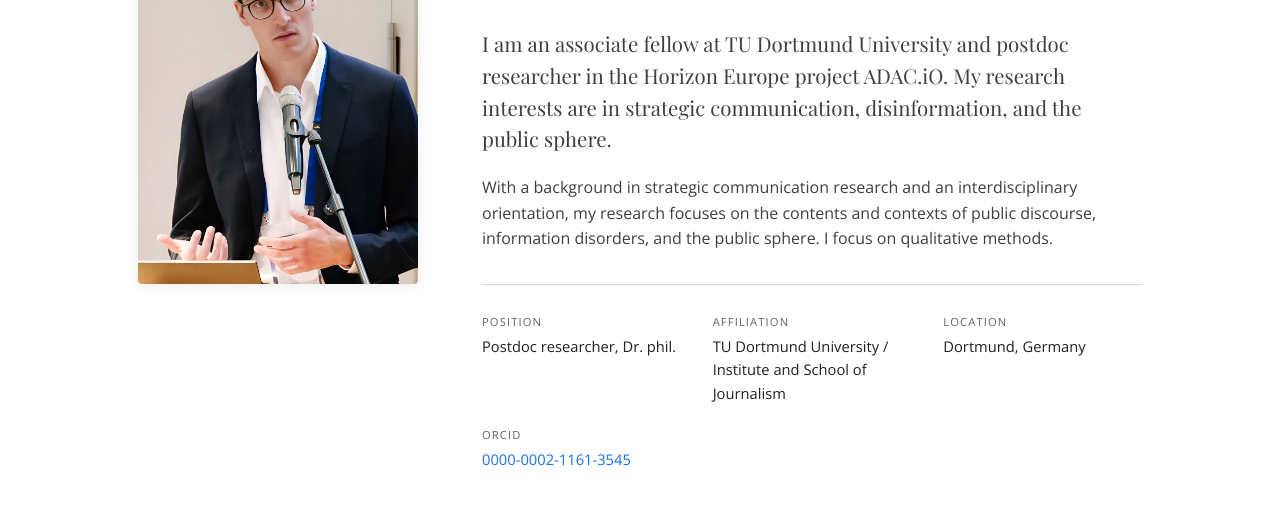
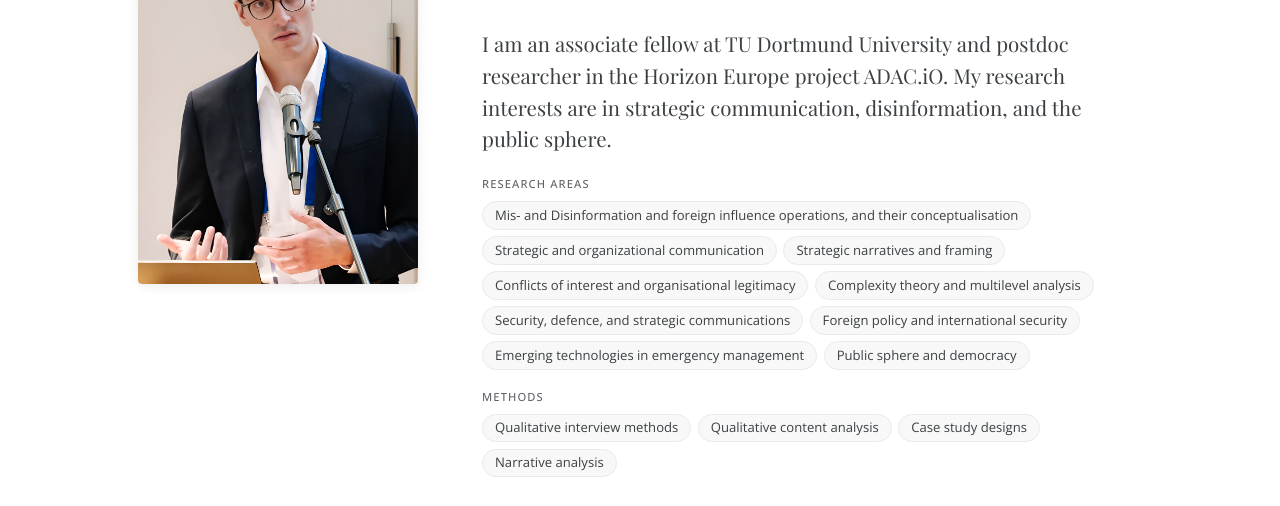
Before and after one commit to Timo-Lenk/timo-lenk, a plain HTML site: page index.html in a window 1280 px wide. Shown: the part 226-732 px from the top of the page. Drawn offline with nearby package versions, Linux system fonts and the light colour scheme; a web font is replaced by a local one.

Commit message:
Add files via upload

```diff
--- a/index.html
+++ b/index.html
@@ -204,6 +204,40 @@
     margin: 0 0 1rem 0;
     max-width: 40em;
     color: var(--ink-soft);
+  }
+
+  /* ——— RESEARCH FOCUS TAGS ——— */
+  .focus {
+    display: grid;
+    gap: 1.1rem;
+    max-width: 44em;
+    margin: 0.5rem 0 0 0;
+  }
+  .focus-label {
+    font-family: var(--sans);
+    font-size: 0.7rem;
+    font-weight: 500;
+    letter-spacing: 0.1em;
+    text-transform: uppercase;
+    color: var(--muted);
+    margin: 0 0 0.5rem 0;
+  }
+  .focus-tags {
+    list-style: none;
+    padding: 0;
+    margin: 0;
+    display: flex;
+    flex-wrap: wrap;
+    gap: 0.4rem;
+  }
+  .focus-tags li {
+    font-size: 0.82rem;
+    line-height: 1.35;
+    color: var(--ink-soft);
+    background: var(--surface);
+    border: 1px solid var(--line-soft);
+    border-radius: 999px;
+    padding: 0.28rem 0.75rem;
   }
 
   .meta-grid {
@@ -415,6 +449,8 @@
       aspect-ratio: 3 / 3.8;
     }
 
+    .focus-tags li { font-size: 0.78rem; }
+
     .meta-grid {
       grid-template-columns: 1fr 1fr;
       gap: 1rem 1.5rem;
@@ -492,9 +528,31 @@
         <p class="lead">
           I am an associate fellow at TU Dortmund University and postdoc researcher in the Horizon Europe project ADAC.iO. My research interests are in strategic communication, disinformation, and the public sphere.
         </p>
-        <p>
-          With a background in strategic communication research and an interdisciplinary orientation, my research focuses on the contents and contexts of public discourse, information disorders, and the public sphere. I focus on qualitative methods.
-        </p>
+        <div class="focus">
+          <div class="focus-group">
+            <h3 class="focus-label">Research areas</h3>
+            <ul class="focus-tags">
+              <li>Mis- and Disinformation and foreign influence operations, and their conceptualisation</li>
+              <li>Strategic and organizational communication</li>
+              <li>Strategic narratives and framing</li>
+              <li>Conflicts of interest and organisational legitimacy</li>
+              <li>Complexity theory and multilevel analysis</li>
+              <li>Security, defence, and strategic communications</li>
+              <li>Foreign policy and international security</li>
+              <li>Emerging technologies in emergency management</li>
+              <li>Public sphere and democracy</li>
+            </ul>
+          </div>
+          <div class="focus-group">
+            <h3 class="focus-label">Methods</h3>
+            <ul class="focus-tags">
+              <li>Qualitative interview methods</li>
+              <li>Qualitative content analysis</li>
+              <li>Case study designs</li>
+              <li>Narrative analysis</li>
+            </ul>
+          </div>
+        </div>
 
         <dl class="meta-grid">
           <div>
```
